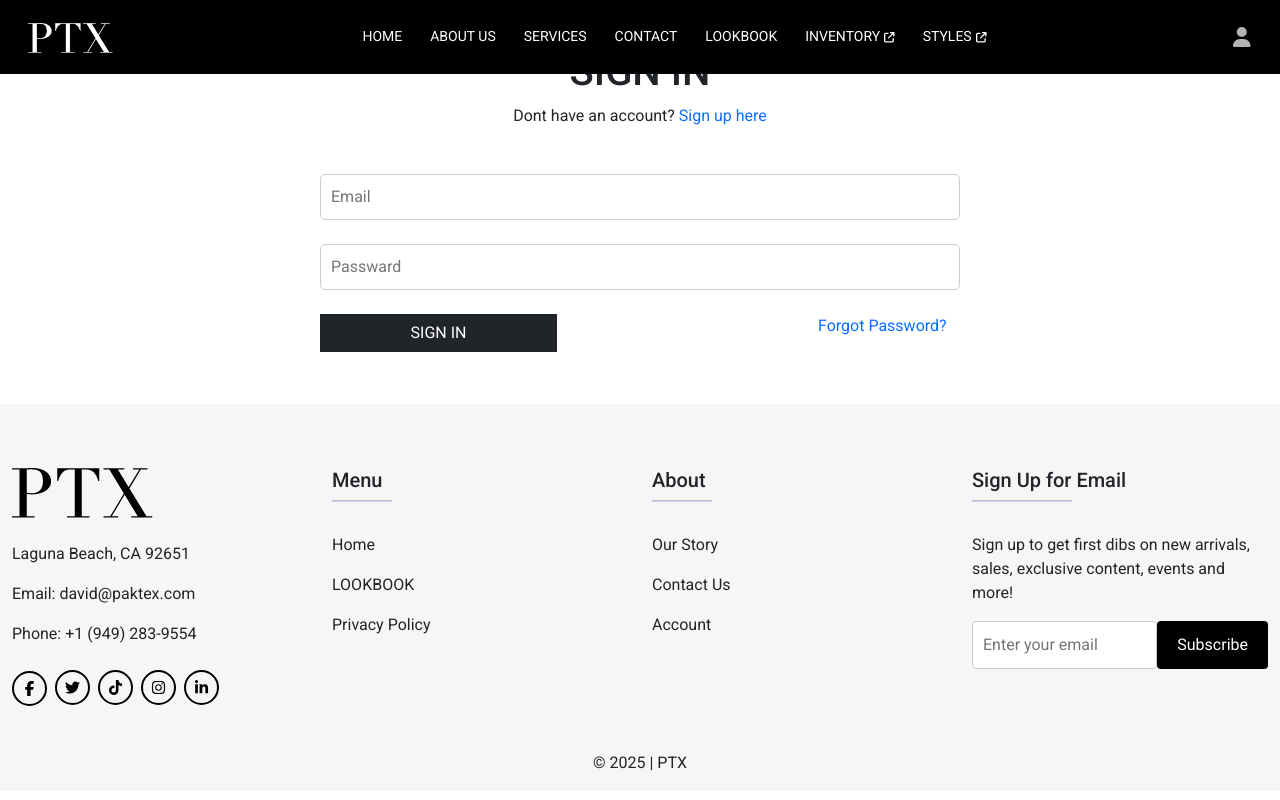
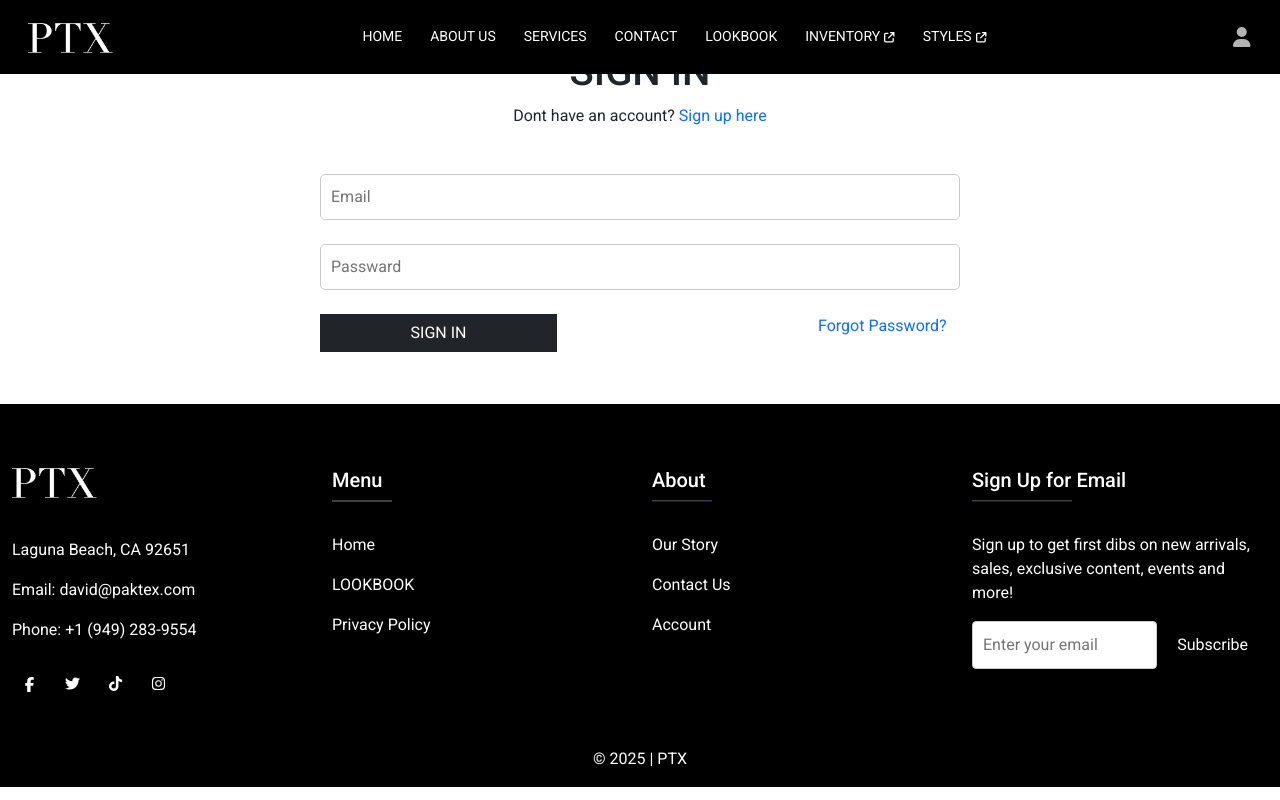
Before and after one commit to Zeeshanprojects/PTX-2, a React (Create React App) app in the folder PTX-2/ptx-2/: page /Login in a window 1280 px wide. Built offline with nearby package versions, Linux system fonts and the light colour scheme.

Commit message:
code updated

```diff
--- a/PTX-2/ptx-2/src/Components/Footer.jsx
+++ b/PTX-2/ptx-2/src/Components/Footer.jsx
@@ -16,7 +16,7 @@ export default function Footer() {
     <>
       <div className="container-fluid p-0 m-0">
         {/* Footer */}
-        <footer className="text-center text-lg-start text-dark">
+        <footer className="text-center text-lg-start text-white bg-black">
           {/* Section: Social media */}
           <section className="d-flex justify-content-between p-4 text-white"></section>
 
@@ -27,22 +27,22 @@ export default function Footer() {
                 {/* Grid column */}
                 <div className="col-md-3 col-lg-3 col-xl-3 mx-auto mb-4">
                   {/* Content */}
-                  <img src={Image.logo} alt="logo"></img>
-
+                  {/* <img src={Image.logo} alt="logo"></img> */}
+ <img src={Image.logo} alt="mainlogo" className="logocolor mb-3" />
                   <br />
                   <br />
                   <p>
-                    <Link to="/" className="text-dark">
+                    <Link to="/" className="text-white">
                       Laguna Beach, CA 92651
                     </Link>
                   </p>
                   <p>
-                    <Link to="#" className="text-dark">
+                    <Link to="#" className="text-white">
                       Email: david@paktex.com
                     </Link>
                   </p>
                   <p>
-                    <Link to="#" className="text-dark">
+                    <Link to="#" className="text-white">
                       Phone: +1 (949) 283-9554
                     </Link>
                   </p>
@@ -58,7 +58,7 @@ export default function Footer() {
                       <FontAwesomeIcon
                         icon={faFacebookF}
                         style={{
-                          color: "black",
+                          color: "white",
                           border: "2px solid black",
                           borderRadius: "50%",
                           padding: "8px",
@@ -78,7 +78,7 @@ export default function Footer() {
                         icon={faTwitter}
                         style={{
                           fontSize: "5px",
-                          color: "black",
+                          color: "white",
                           border: "2px solid black",
                           borderRadius: "50%",
                           padding: "8px",
@@ -98,7 +98,7 @@ export default function Footer() {
                         icon={faTiktok}
                         style={{
                           fontSize: "5px",
-                          color: "black",
+                          color: "white",
                           border: "2px solid black",
                           borderRadius: "50%",
                           padding: "8px",
@@ -118,7 +118,7 @@ export default function Footer() {
                         icon={faInstagram}
                         style={{
                           fontSize: "5px",
-                          color: "black",
+                          color: "white",
                           border: "2px solid black",
                           borderRadius: "50%",
                           padding: "8px",
@@ -150,8 +150,7 @@ export default function Footer() {
                     </a>
                   </div>
                 </div>
-                {/* Grid column */}
-                {/* Grid column */}
+
                 <div className="col-md-2 col-lg-3 col-xl-3 me-auto mb-4">
                   {/* Links */}
                   <h2 className="text ">Menu</h2>
@@ -159,24 +158,24 @@ export default function Footer() {
                     className="mb-4 mt-0 d-inline-block mx-auto"
                     style={{
                       width: 60,
-                      backgroundColor: "#7c4dff",
+                      backgroundColor: "#ffffff",
                       height: 2,
                     }}
                   />
                   <p>
-                    <Link to="/" className="text-dark">
+                    <Link to="/" className="text-white">
                       Home
                     </Link>
                   </p>
 
                   <p>
-                    <Link to="/LookBook-V1" className="text-dark">
+                    <Link to="/LookBook-V1" className="text-white">
                       LOOKBOOK
                     </Link>
                   </p>
 
                   <p>
-                    <Link to="/privacypolicy" className="text-dark">
+                    <Link to="/privacypolicy" className="text-white">
                       Privacy Policy
                     </Link>
                   </p>
@@ -193,17 +192,17 @@ export default function Footer() {
                     }}
                   />
                   <p>
-                    <Link to="/Aboutus" className="text-dark">
+                    <Link to="/Aboutus" className="text-white">
                       Our Story
                     </Link>
                   </p>
                   <p>
-                    <Link to="/ContactUS" className="text-dark">
+                    <Link to="/ContactUS" className="text-white">
                       Contact Us
                     </Link>
                   </p>
                   <p>
-                    <Link to="/signup" className="text-dark">
+                    <Link to="/signup" className="text-white">
                       Account
                     </Link>
                   </p>
@@ -239,7 +238,7 @@ export default function Footer() {
           </section>
           <div className="text-center p-3 ">
             © 2025 |
-            <Link className="text-dark ms-1" to="/">
+            <Link className="text-white ms-1" to="/">
               PTX
             </Link>
           </div>
--- a/PTX-2/ptx-2/src/Components/Footer.style.css
+++ b/PTX-2/ptx-2/src/Components/Footer.style.css
@@ -1,5 +1,8 @@
 footer {
-  background-color: #f6f6f6 !important;
+  background-color: black !important;
+}
+footer p h1{
+  color: white !important;
 }
 
 .text {
--- a/PTX-2/ptx-2/src/Pages/Home.jsx
+++ b/PTX-2/ptx-2/src/Pages/Home.jsx
@@ -84,7 +84,7 @@ export default function Home() {
 
   return (
     <>
-      <div className="container-fluid p-0 mt-5">
+      <div className="container-fluid p-0 mt-5" data-aos="fade-up" fetchPriority="high">
         <div className="col-12">
           <img
             src={Image.bannerimage}
@@ -96,9 +96,9 @@ export default function Home() {
       <br />
 
       <div className="space"></div>
-      <div className="text-center">
-        <h1 className="text-center fw-bold">BUILDING STRONG RELATIONSHIP</h1>
-        <p className="categories-subtitle">
+      <div className="text-center"data-aos="fade-up">
+        <h1 className="text-center fw-bold" >BUILDING STRONG RELATIONSHIP</h1>
+        <p className="categories-subtitle" >
           Fostering Trust Through Quality and Commitment
         </p>
       </div>
@@ -201,23 +201,7 @@ export default function Home() {
               handling, and energy management.
             </p>
 
-            <div className="d-flex flex-wrap ">
-              {["AU TEXTILES", "SHADAN ENTERPRISES", "MAHAD TEXTILES"].map(
-                (name) => (
-                  <span
-                    key={name}
-                    className="badge text-dark fs-6 py-2 rounded-pill d-flex align-items-center gap-2  "
-                  >
-                    <img
-                      src={Image.location}
-                      alt="location"
-                      style={{ width: "16px", height: "16px" }}
-                    />
-                    {name}
-                  </span>
-                )
-              )}
-            </div>
+
           </div>
 
           <div className="col-lg-6">
@@ -642,7 +626,7 @@ export default function Home() {
         </div>
 
       <div className="container-fluid p-0 m-0" data-aos="fade-up">
-        <div className="space">
+        <div className="space"></div>
           <div className="col-12 col-sm-12 col-md-12 col-lg-12">
             <img
               src={Image.sectionimage}
@@ -651,7 +635,7 @@ export default function Home() {
             />
           </div>
         </div>
-      </div>
+
 
       <Footer />
     </>
```
